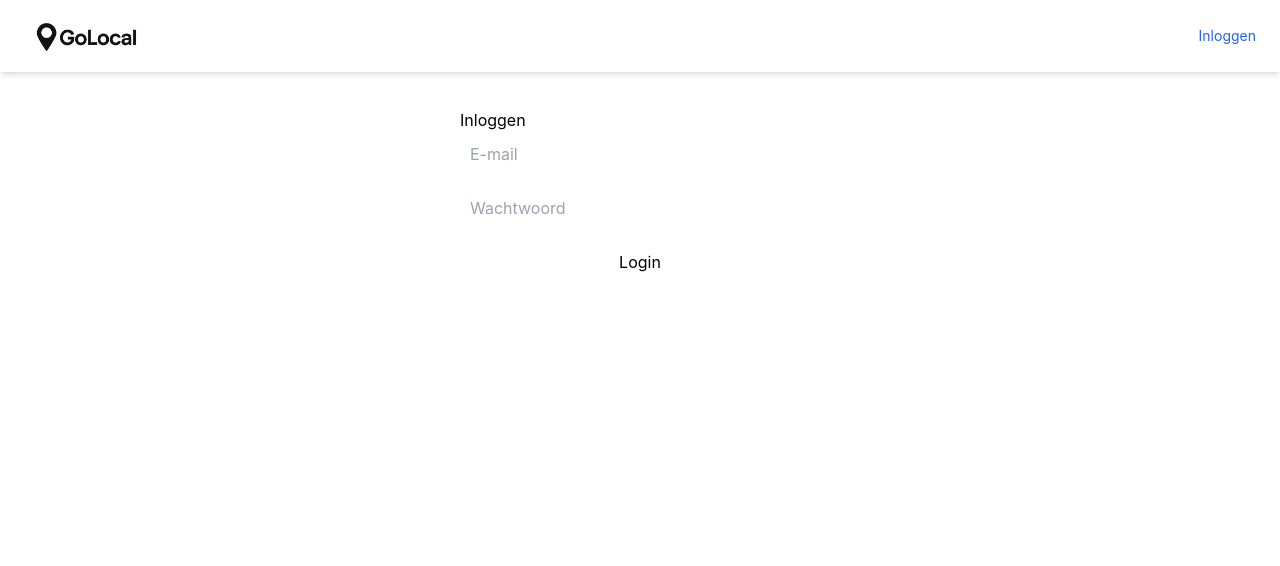
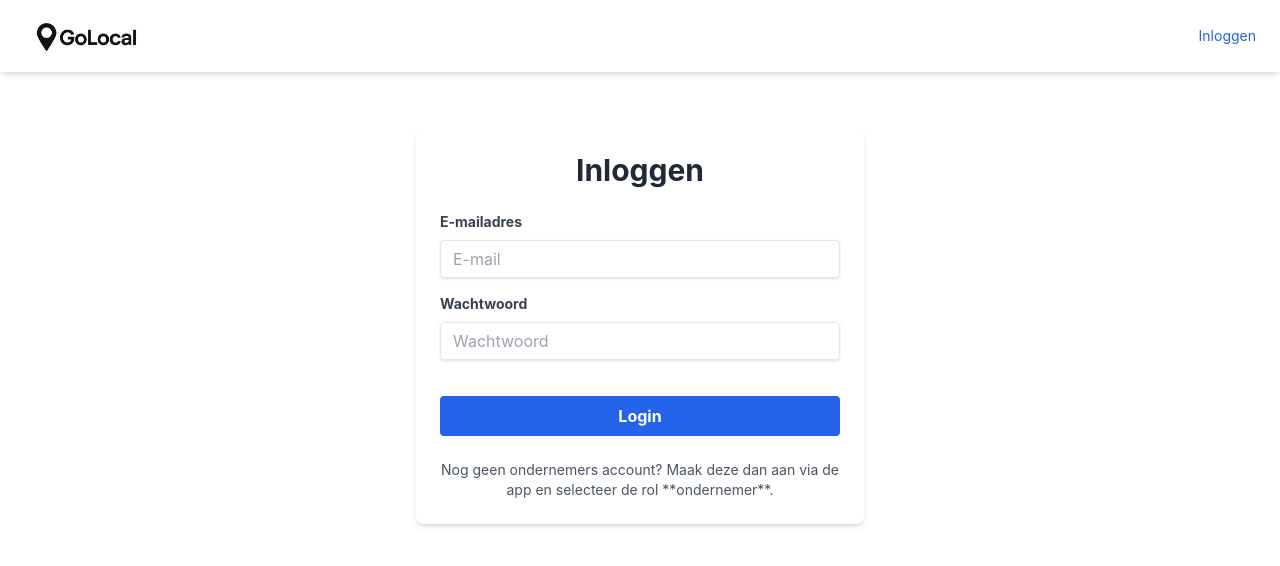
Before and after one commit to Trollboy777/GoLocal-Ondernemer, a React (Vite) app: page /login in a window 1280 px wide. Shown: the top 566 px of the page. Built offline with nearby package versions, Linux system fonts and the light colour scheme.

Commit message:
login styling

```diff
--- a/components/LoginForm.jsx
+++ b/components/LoginForm.jsx
@@ -1,11 +1,11 @@
 import { useState } from 'react';
-import {useNavigate} from "react-router";
+import { useNavigate } from 'react-router'; // Gebruik react-router-dom voor useNavigate
 
 export default function LoginForm({ onLogin }) {
     const [email, setEmail] = useState('');
     const [password, setPassword] = useState('');
     const [errorMsg, setErrorMsg] = useState('');
-    const navigate = useNavigate()
+    const navigate = useNavigate();
 
     async function login() {
         try {
@@ -29,18 +29,13 @@ export default function LoginForm({ onLogin }) {
             }
 
             if (data.user?.role !== 'ondernemer') {
-                setErrorMsg('Alleen ondernemers hebben toegang tot dit platform.');
+                setErrorMsg('Alleen ondernemers hebben toegang tot dit platform. bent u ondernemer? maak uw account dan aan via de app.');
                 return;
             }
-
 
             localStorage.setItem('token', data.token);
             if (onLogin) onLogin();
             navigate('/');
-
-
-
-
         } catch (error) {
             console.error('Login fout:', error);
             setErrorMsg('Netwerkfout. Probeer opnieuw.');
@@ -48,26 +43,45 @@ export default function LoginForm({ onLogin }) {
     }
 
     return (
-        <div style={{ maxWidth: 400, margin: '0 auto', padding: 20 }}>
-            <h2>Inloggen</h2>
+        <div className="max-w-md mx-auto p-6 bg-white rounded-lg shadow-md mt-10">
+            <h2 className="text-3xl font-bold mb-6 text-center text-gray-800">Inloggen</h2>
+            <div className="mb-4">
+                <label htmlFor="email" className="block text-gray-700 text-sm font-bold mb-2">E-mailadres</label>
                 <input
                     type="email"
+                    id="email"
                     placeholder="E-mail"
                     value={email}
                     onChange={(e) => setEmail(e.target.value)}
-                style={{ width: '100%', padding: 10, marginBottom: 10 }}
+                    className="shadow appearance-none border rounded w-full py-2 px-3 text-gray-700 leading-tight focus:outline-none focus:ring-2 focus:ring-blue-500 focus:border-transparent"
                 />
+            </div>
+            <div className="mb-6">
+                <label htmlFor="password" className="block text-gray-700 text-sm font-bold mb-2">Wachtwoord</label>
                 <input
                     type="password"
+                    id="password"
                     placeholder="Wachtwoord"
                     value={password}
                     onChange={(e) => setPassword(e.target.value)}
-                style={{ width: '100%', padding: 10, marginBottom: 10 }}
+                    className="shadow appearance-none border rounded w-full py-2 px-3 text-gray-700 mb-3 leading-tight focus:outline-none focus:ring-2 focus:ring-blue-500 focus:border-transparent"
                 />
-            <button onClick={login} style={{ width: '100%', padding: 10 }}>
+            </div>
+            <button
+                onClick={login}
+                className="bg-blue-600 hover:bg-blue-700 text-white font-bold py-2 px-4 rounded focus:outline-none focus:shadow-outline w-full transition duration-150 ease-in-out"
+            >
                 Login
             </button>
-            {errorMsg && <p style={{ color: 'red', marginTop: 10 }}>{errorMsg}</p>}
+            {errorMsg && (
+                <p className="text-red-500 text-center mt-4 text-sm">
+                    {errorMsg}
+                </p>
+            )}
+
+            <div className="mt-6 text-center text-gray-600 text-sm">
+                <p>Nog geen ondernemers account? Maak deze dan aan via de app en selecteer de rol **ondernemer**.</p>
+            </div>
         </div>
     );
 }
```
Lines whose indentation alone changed are shown as unchanged.
